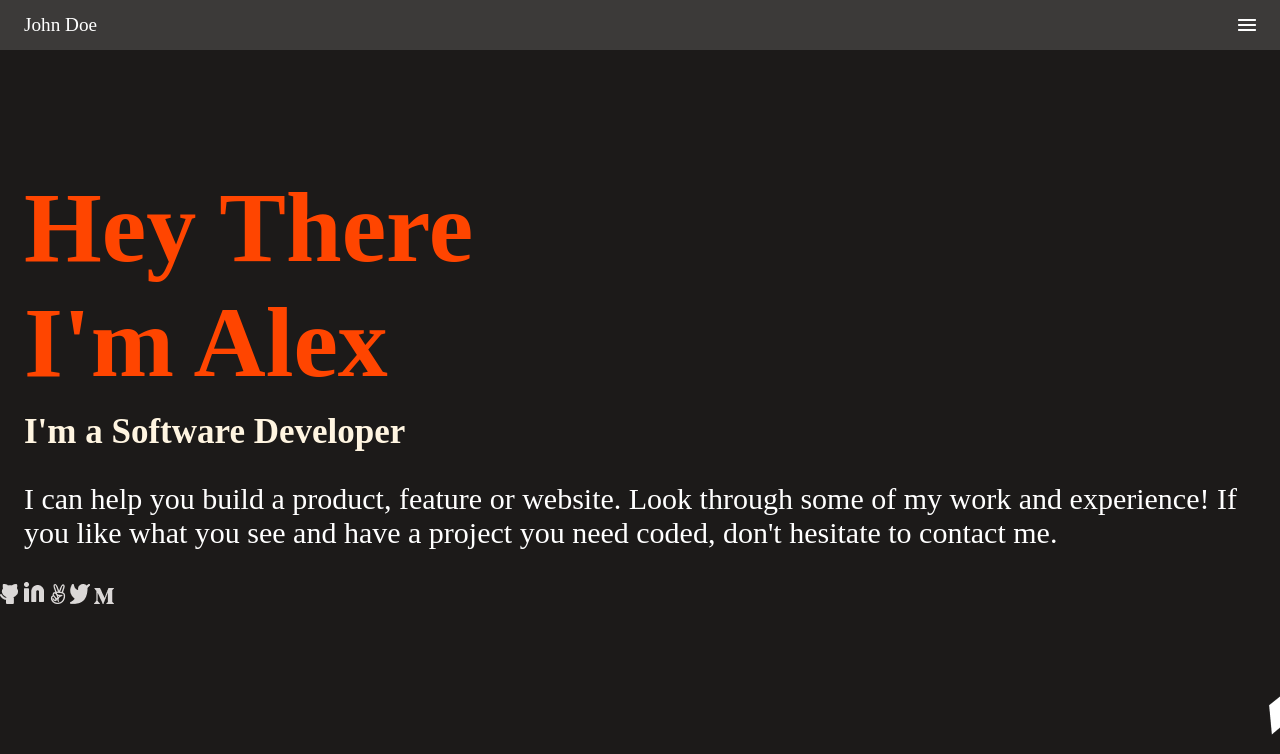
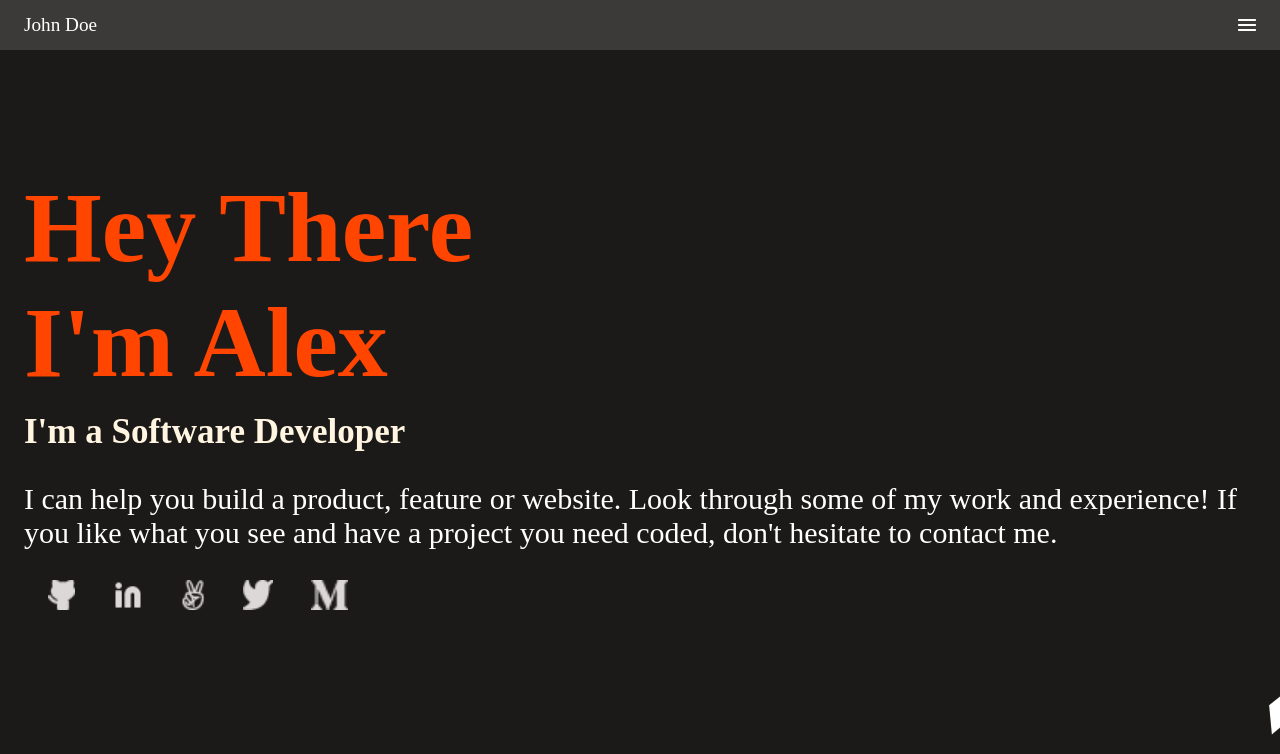
Before and after one commit to Kingstalux/Project-Portfolio-Mobile-Version-Skeletun, a website: page index.html in a window 1280 px wide. Shown: the top 754 px of the page. Drawn offline with Linux system fonts and the light colour scheme.

Commit message:
Add style to icons

```diff
--- a/style.css
+++ b/style.css
@@ -46,3 +46,11 @@ body {
   font-size: 30px;
   color: white;
 }
+
+.icons {
+  display: flex;
+  justify-content: space-between;
+  max-width: 300px;
+  height: 30px;
+  margin-left: 48px;
+}
```
